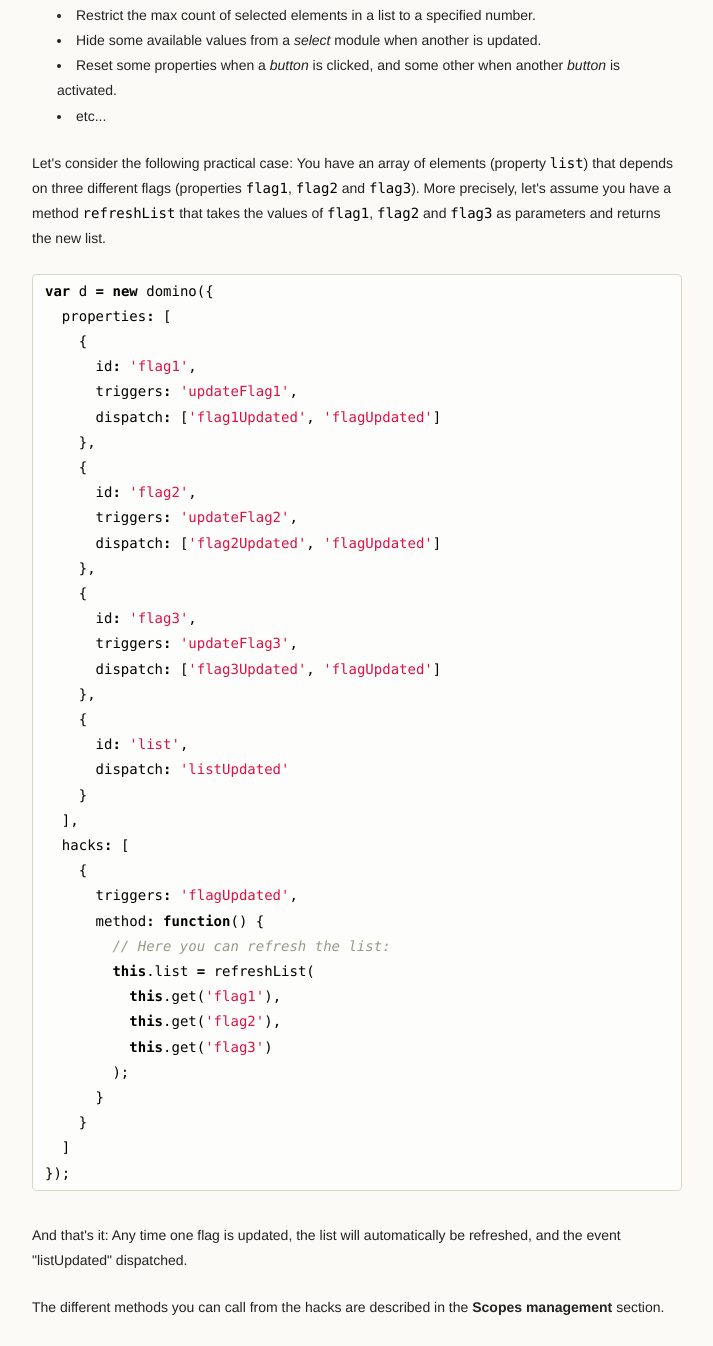
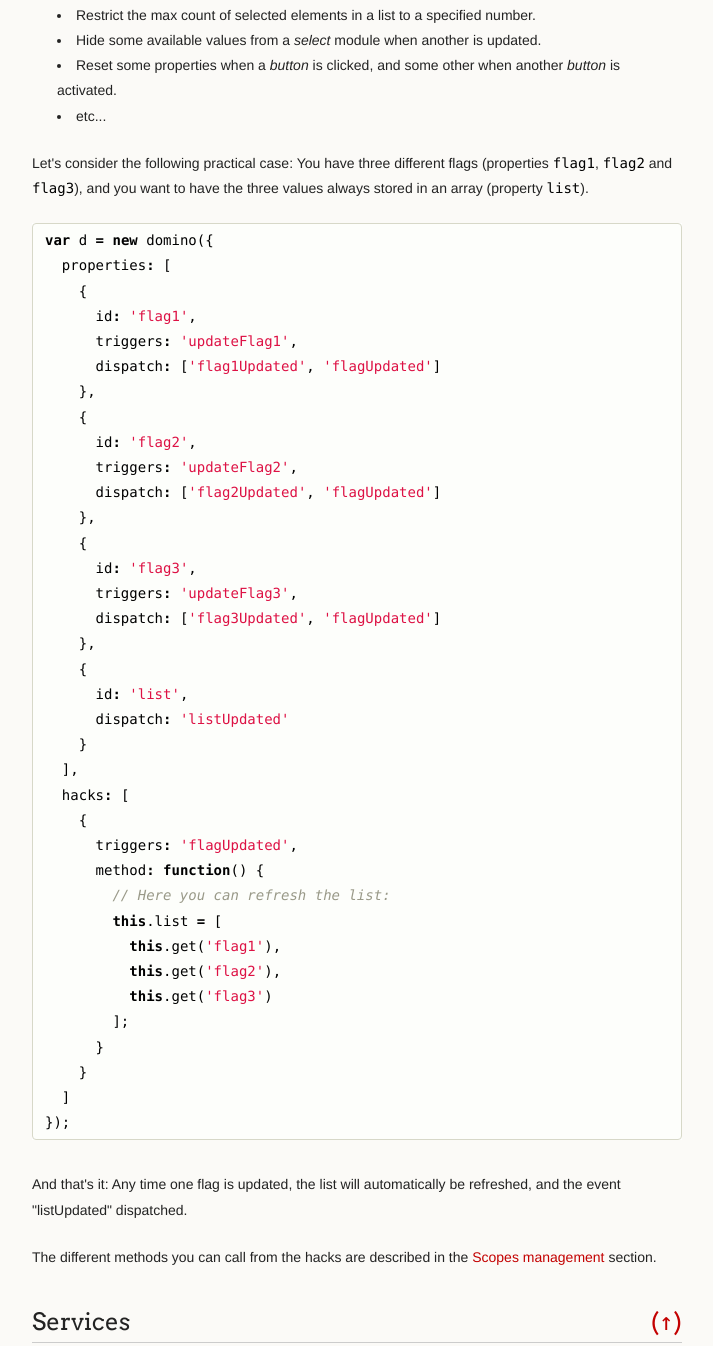
Before and after one commit to jacomyal/domino.js, a plain HTML site: page index.html in a window 1280 px wide. Shown: the part 7911-9257 px from the top of the page, without its empty margins (278-991 px from the left). Drawn offline with Linux system fonts and the light colour scheme.

Commit message:
clearified hacks example

```diff
--- a/index.html
+++ b/index.html
@@ -347,7 +347,7 @@
 <li>etc...</li>
 </ul>
 
-<p>Let&#39;s consider the following practical case: You have an array of elements (property <code>list</code>) that depends on three different flags (properties <code>flag1</code>, <code>flag2</code> and <code>flag3</code>). More precisely, let&#39;s assume you have a method <code>refreshList</code> that takes the values of <code>flag1</code>, <code>flag2</code> and <code>flag3</code> as parameters and returns the new list.</p>
+<p>Let&#39;s consider the following practical case: You have three different flags (properties <code>flag1</code>, <code>flag2</code> and <code>flag3</code>), and you want to have the three values always stored in an array (property <code>list</code>).</p>
 <div class="highlight"><pre><span class="kd">var</span> <span class="nx">d</span> <span class="o">=</span> <span class="k">new</span> <span class="nx">domino</span><span class="p">({</span>
   <span class="nx">properties</span><span class="o">:</span> <span class="p">[</span>
     <span class="p">{</span>
@@ -375,11 +375,11 @@
       <span class="nx">triggers</span><span class="o">:</span> <span class="s1">&#39;flagUpdated&#39;</span><span class="p">,</span>
       <span class="nx">method</span><span class="o">:</span> <span class="kd">function</span><span class="p">()</span> <span class="p">{</span>
         <span class="c1">// Here you can refresh the list:</span>
-        <span class="k">this</span><span class="p">.</span><span class="nx">list</span> <span class="o">=</span> <span class="nx">refreshList</span><span class="p">(</span>
+        <span class="k">this</span><span class="p">.</span><span class="nx">list</span> <span class="o">=</span> <span class="p">[</span>
           <span class="k">this</span><span class="p">.</span><span class="nx">get</span><span class="p">(</span><span class="s1">&#39;flag1&#39;</span><span class="p">),</span>
           <span class="k">this</span><span class="p">.</span><span class="nx">get</span><span class="p">(</span><span class="s1">&#39;flag2&#39;</span><span class="p">),</span>
           <span class="k">this</span><span class="p">.</span><span class="nx">get</span><span class="p">(</span><span class="s1">&#39;flag3&#39;</span><span class="p">)</span>
-        <span class="p">);</span>
+        <span class="p">];</span>
       <span class="p">}</span>
     <span class="p">}</span>
   <span class="p">]</span>
@@ -389,7 +389,7 @@
 
 <p>And that&#39;s it: Any time one flag is updated, the list will automatically be refreshed, and the event &quot;listUpdated&quot; dispatched.</p>
 
-<p>The different methods you can call from the hacks are described in the <strong>Scopes management</strong> section.</p>
+<p>The different methods you can call from the hacks are described in the <strong><a href="#scopes_management">Scopes management</a></strong> section.</p>
 
 <h2 id="services">Services <a href="#" class="right" title="Back to the top">(&uarr;)</a></h2>
 
```
Also changed, not shown: _content.md (+4 -4 lines).
